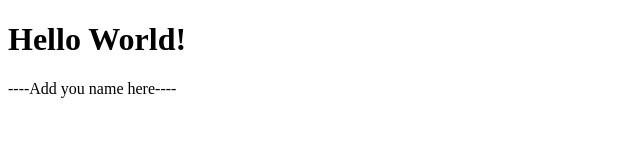
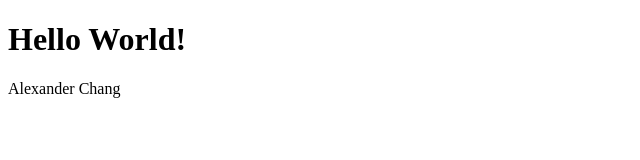
Before and after one commit to DS4200-S23-Class/ic-01-al-chang, a plain HTML site: page index.html in a window 1280 px wide. Shown: the full height of the page, 0-640 px from the left. Drawn offline with Linux system fonts and the light colour scheme.

Commit message:
Add name to page

```diff
--- a/index.html
+++ b/index.html
@@ -1,14 +1,8 @@
 <!DOCTYPE html>
 <html>
-<body>
+  <body>
+    <h1>Hello World!</h1>
 
-<h1>Hello World!</h1>
-
-<p>
-
-----Add you name here----
-
-</p>
-
-</body>
+    <p>Alexander Chang</p>
+  </body>
 </html>
```
